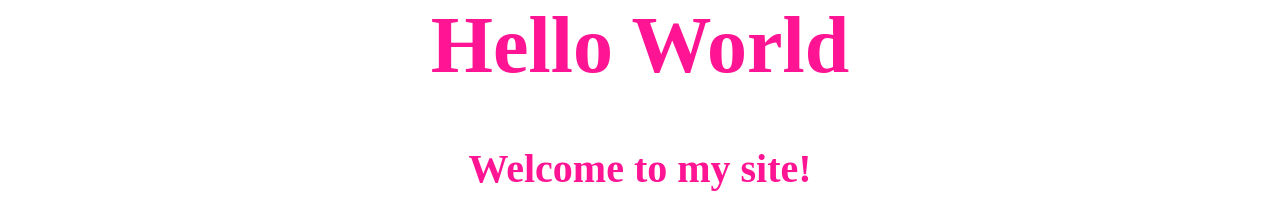
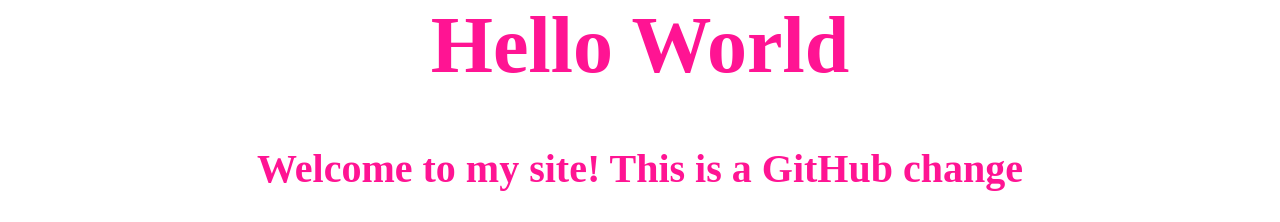
Before and after one commit to Krupa-17/Beginners-week-four, a plain HTML site: page beginners-week-one-master/Duck.html in a window 1280 px wide. Shown: the top 222 px of the page. Drawn offline with Linux system fonts and the light colour scheme.

Commit message:
GitHub change

```diff
--- a/beginners-week-one-master/Duck.html
+++ b/beginners-week-one-master/Duck.html
@@ -7,7 +7,7 @@
 <body>
 <div><h1>Hello World</h1>
 
-<h2>Welcome to my site!</h2>
+<h2>Welcome to my site! This is a GitHub change</h2>
 <img src="C:\Users\krupa\Desktop/duck.jpg" height=200 width=200></div>
 
 <div><p>I am currently learning to code with <a href="https://www.codefirstgirls.org.uk/" target=_"blank">Code First Girls</a>. Going over everything from how the
```
